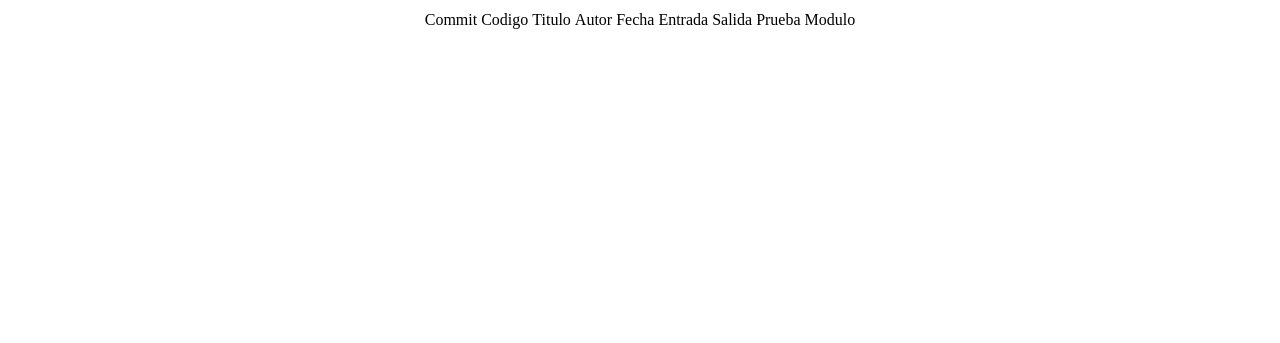
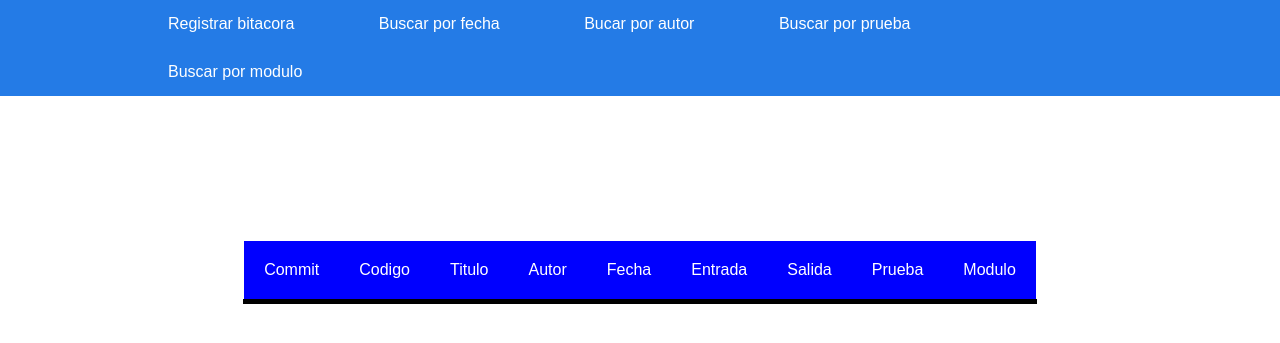
Before and after one commit to upames/bitacora, a PHP site: page /buscar.php in a window 1280 px wide. Shown: the top 343 px of the page. Run offline with PHP 8.4, Linux system fonts and the light colour scheme; data comes from the database, SQL or seed files in the repository; data that the repository does not hold is empty.

Commit message:
Union completa de la bitacora

```diff
--- a/bitacora.php
+++ b/bitacora.php
@@ -15,6 +15,7 @@
              <div id="navbar" class="collapse navbar-collapse">
                <ul class="nav navbar-nav">
                  <li><a href="registrarBitacora.php">Registrar bitacora</a></li>
+                 <li><a href="fecha.php">Buscar por fecha</a></li>
                   <li><a href="seleccionarUsuario.php">Bucar por autor</a></li>
                  <li><a href="seleccionarPrueba.php">Buscar por prueba</a></li>
                    <li><a href="modulo.php">Buscar por modulo</a></li>
--- a/buscar.php
+++ b/buscar.php
@@ -1,3 +1,33 @@
+<!DOCTYPE html>
+<html lang="en" dir="ltr">
+  <head>
+    <meta charset="utf-8">
+    <title></title>
+    <link rel="stylesheet" href="estilo.css">
+    <link rel="stylesheet" href="estilos.css">
+    	<link rel="stylesheet" href="estilo2.css">
+  </head>
+  <body>
+    <nav class="navbar navbar-inverse navbar-fixed-top">
+       <div class="container">
+         <div id="navbar" class="collapse navbar-collapse">
+           <ul class="nav navbar-nav">
+             <li><a href="registrarBitacora.php">Registrar bitacora</a></li>
+             <li><a href="fecha.php">Buscar por fecha</a></li>
+              <li><a href="seleccionarUsuario.php">Bucar por autor</a></li>
+             <li><a href="seleccionarPrueba.php">Buscar por prueba</a></li>
+               <li><a href="modulo.php">Buscar por modulo</a></li>
+           </ul>
+         </div>
+       </div>
+     </nav>
+
+<br><br><br><br><br><br><br><br>
+
+
+  </body>
+</html>
+
 <?php
 $busqueda=$_POST['bucar'];
 $query ="SELECT * FROM modificaciones WHERE fecha='$busqueda' ";
--- a/mod1.php
+++ b/mod1.php
@@ -15,6 +15,7 @@
          <div id="navbar" class="collapse navbar-collapse">
            <ul class="nav navbar-nav">
              <li><a href="registrarBitacora.php">Registrar bitacora</a></li>
+             <li><a href="fecha.php">Buscar por fecha</a></li>
               <li><a href="seleccionarUsuario.php">Bucar por autor</a></li>
              <li><a href="seleccionarPrueba.php">Buscar por prueba</a></li>
                <li><a href="modulo.php">Buscar por modulo</a></li>
--- a/mod2.php
+++ b/mod2.php
@@ -16,6 +16,7 @@
            <div id="navbar" class="collapse navbar-collapse">
              <ul class="nav navbar-nav">
                <li><a href="registrarBitacora.php">Registrar bitacora</a></li>
+               <li><a href="fecha.php">Buscar por fecha</a></li>
                 <li><a href="seleccionarUsuario.php">Bucar por autor</a></li>
                <li><a href="seleccionarPrueba.php">Buscar por prueba</a></li>
                  <li><a href="modulo.php">Buscar por modulo</a></li>
--- a/mod3.php
+++ b/mod3.php
@@ -15,6 +15,7 @@
            <div id="navbar" class="collapse navbar-collapse">
              <ul class="nav navbar-nav">
                <li><a href="registrarBitacora.php">Registrar bitacora</a></li>
+               <li><a href="fecha.php">Buscar por fecha</a></li>
                 <li><a href="seleccionarUsuario.php">Bucar por autor</a></li>
                <li><a href="seleccionarPrueba.php">Buscar por prueba</a></li>
                  <li><a href="modulo.php">Buscar por modulo</a></li>
--- a/modulo.php
+++ b/modulo.php
@@ -16,6 +16,7 @@
        <div id="navbar" class="collapse navbar-collapse">
          <ul class="nav navbar-nav">
            <li><a href="registrarBitacora.php">Registrar bitacora</a></li>
+           <li><a href="fecha.php">Buscar por fecha</a></li>
             <li><a href="seleccionarUsuario.php">Bucar por autor</a></li>
            <li><a href="seleccionarPrueba.php">Buscar por prueba</a></li>
              <li><a href="modulo.php">Buscar por modulo</a></li>
--- a/registrarBitacora.php
+++ b/registrarBitacora.php
@@ -14,9 +14,10 @@
          <div id="navbar" class="collapse navbar-collapse">
            <ul class="nav navbar-nav">
              <li><a href="registrarBitacora.php">Registrar bitacora</a></li>
+             <li><a href="fecha.php">Buscar por fecha</a></li>
               <li><a href="seleccionarUsuario.php">Bucar por autor</a></li>
              <li><a href="seleccionarPrueba.php">Buscar por prueba</a></li>
-               <li><a href="registroProducto.php">Buscar por modulo</a></li>
+               <li><a href="modulo.php">Buscar por modulo</a></li>
            </ul>
          </div>
        </div>
--- a/seleccionarPrueba.php
+++ b/seleccionarPrueba.php
@@ -14,6 +14,7 @@
          <div id="navbar" class="collapse navbar-collapse">
            <ul class="nav navbar-nav">
              <li><a href="registrarBitacora.php">Registrar bitacora</a></li>
+             <li><a href="fecha.php">Buscar por fecha</a></li>
               <li><a href="seleccionarUsuario.php">Bucar por autor</a></li>
              <li><a href="seleccionarPrueba.php">Buscar por prueba</a></li>
                <li><a href="modulo.php">Buscar por modulo</a></li>
--- a/seleccionarUsuario.php
+++ b/seleccionarUsuario.php
@@ -13,9 +13,10 @@
          <div id="navbar" class="collapse navbar-collapse">
            <ul class="nav navbar-nav">
              <li><a href="registrarBitacora.php">Registrar bitacora</a></li>
+             <li><a href="fecha.php">Buscar por fecha</a></li>
               <li><a href="seleccionarUsuario.php">Bucar por autor</a></li>
              <li><a href="seleccionarPrueba.php">Buscar por prueba</a></li>
-               <li><a href="registroProducto.php">Buscar por modulo</a></li>
+               <li><a href="modulo.php">Buscar por modulo</a></li>
            </ul>
          </div>
        </div>
```
Also changed, not shown: fecha.php (+14 -7 lines). Lines whose indentation alone changed are shown as unchanged.
